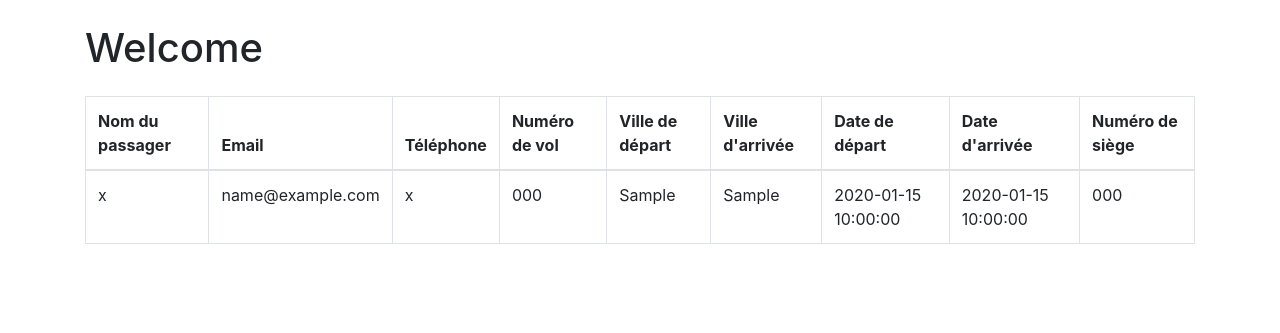
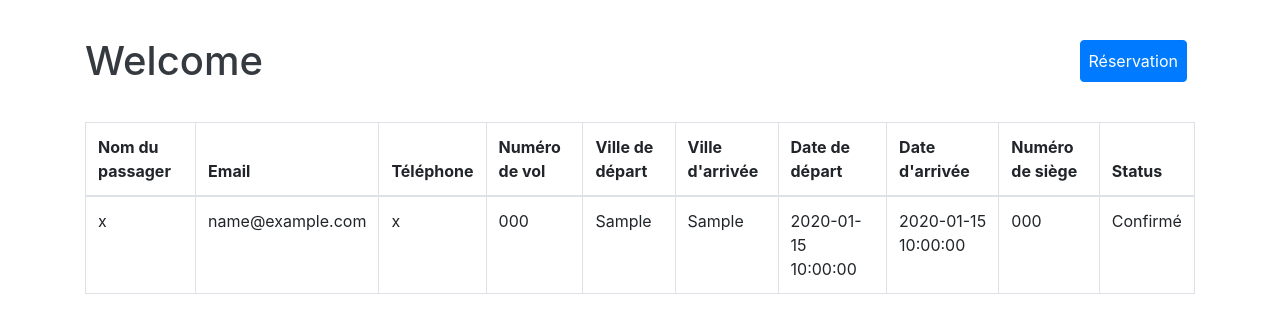
Before and after one commit to codeTun/vols-reservation, a PHP site: page /myReservation.php in a window 1280 px wide. Shown: the top 333 px of the page. Run offline with PHP 8.4, Linux system fonts and the light colour scheme; tables that the repository leaves empty or names only in its code hold one stand-in row (values such as "Sample post"); some libraries are stand-ins or nearby versions.

Commit message:
🌟 Completed !!

```diff
--- a/admin/index.php
+++ b/admin/index.php
@@ -92,6 +92,10 @@ while ($result = mysqli_fetch_assoc($mysqliquery)) {
     } elseif ($result['reservation_status'] == 'Cancelled') {
         $statusClass = 'status-cancelled';
         $statusText = 'Annulé';
+    }
+    elseif ($result['reservation_status'] == '') {
+        $statusClass = 'status-pending';
+        $statusText = 'encours';
     }
     ?>
     <tr>
--- a/user/myReservation.php
+++ b/user/myReservation.php
@@ -10,6 +10,30 @@ $conn = new mysqli($servername, $username, $password, $dbname);
 // Vérifier la connexion
 if ($conn->connect_error) {
     die("Connection failed: " . $conn->connect_error);
+}
+
+// Handle form submission
+if (isset($_POST['submit'])) {
+    $passenger_name = $_POST['passenger_name'];
+    $passenger_email = $_POST['passenger_email'];
+    $passenger_phone = $_POST['passenger_phone'];
+    $departure_city = $_POST['departure_city'];
+    $arrival_city = $_POST['arrival_city'];
+    $departure_date = $_POST['departure_date'];
+    $arrival_date = $_POST['arrival_date'];
+
+    $sql = "INSERT INTO reservation_vols (passenger_name, passenger_email, passenger_phone, departure_city, arrival_city, departure_date, arrival_date)
+            VALUES ('$passenger_name', '$passenger_email', '$passenger_phone', '$departure_city', '$arrival_city', '$departure_date', '$arrival_date')";
+
+    if ($conn->query($sql) === TRUE) {
+        // Redirect with success status
+        header("Location: myReservation.php?status=success");
+        exit;
+    } else {
+        // Redirect with error status
+        header("Location: myReservation.php?status=error");
+        exit;
+    }
 }
 
 // Récupérer les utilisateurs
@@ -26,9 +50,26 @@ $result = $conn->query($sql);
     <link rel="stylesheet" href="https://maxcdn.bootstrapcdn.com/bootstrap/4.0.0/css/bootstrap.min.css">
 </head>
 <body>
+    <!-- Navbar -->
+    <nav class="navbar navbar-expand-lg navbar-dark">
+        <div class="container">
+            <a class="navbar-brand" href="#">
+                <h1 class="my-4 text-dark">Welcome</h1>
+            </a>
+            <button class="navbar-toggler" type="button" data-toggle="collapse" data-target="#navbarNav" aria-controls="navbarNav" aria-expanded="false" aria-label="Toggle navigation">
+                <span class="navbar-toggler-icon"></span>
+            </button>
+            <div class="collapse navbar-collapse" id="navbarNav">
+                <ul class="navbar-nav ml-auto">
+                    <li class="nav-item">
+                        <a class="nav-link btn btn-primary text-white mx-2" href="#" data-toggle="modal" data-target="#addEmployeeModal">Réservation</a>
+                    </li>
+                </ul>
+            </div>
+        </div>
+    </nav>
+
     <div class="container">
-        <h1 class="my-4">Welcome</h1>
-
         <table class="table table-bordered">
             <thead>
                 <tr>
@@ -41,6 +82,7 @@ $result = $conn->query($sql);
                     <th>Date de départ</th>
                     <th>Date d'arrivée</th>
                     <th>Numéro de siège</th>
+                    <th>Status</th>
                 </tr>
             </thead>
             <tbody>
@@ -48,6 +90,19 @@ $result = $conn->query($sql);
                 if ($result->num_rows > 0) {
                     // Afficher les utilisateurs
                     while($row = $result->fetch_assoc()) {
+                        if ($row['reservation_status'] == 'Confirmed') {
+                            $statusClass = 'status-confirmed';
+                            $statusText = 'Confirmé';
+                        } elseif ($row['reservation_status'] == 'Pending') {
+                            $statusClass = 'status-pending';
+                            $statusText = 'En cours';
+                        } elseif ($row['reservation_status'] == 'Cancelled') {
+                            $statusClass = 'status-cancelled';
+                            $statusText = 'Annulé';
+                        } elseif ($row['reservation_status'] == '') {
+                            $statusClass = 'status-pending';
+                            $statusText = 'En cours';
+                        }
                         echo "<tr>";
                         echo "<td>" . $row["passenger_name"] . "</td>";
                         echo "<td>" . $row["passenger_email"] . "</td>";
@@ -58,10 +113,11 @@ $result = $conn->query($sql);
                         echo "<td>" . $row["departure_date"] . "</td>";
                         echo "<td>" . $row["arrival_date"] . "</td>";
                         echo "<td>" . $row["seat_number"] . "</td>";
+                        echo "<td>" . $statusText . "</td>";
                         echo "</tr>";
                     }
                 } else {
-                    echo "<tr><td colspan='3'>No users found</td></tr>";
+                    echo "<tr><td colspan='9'>No users found</td></tr>";
                 }
                 ?>
             </tbody>
@@ -71,7 +127,7 @@ $result = $conn->query($sql);
     <div id="addEmployeeModal" class="modal fade">
         <div class="modal-dialog">
             <div class="modal-content">
-                <form method="POST" action="../admin/insert.php">
+                <form method="POST" action="">
                     <div class="modal-header">
                         <h4 class="modal-title">Ajouter une réservation</h4>
                         <button type="button" class="close" data-dismiss="modal" aria-hidden="true">&times;</button>
@@ -114,6 +170,26 @@ $result = $conn->query($sql);
             </div>
         </div>
     </div>
+
+    <!-- jQuery -->
+    <script src="https://code.jquery.com/jquery-3.2.1.slim.min.js"></script>
+    <!-- Bootstrap JS -->
+    <script src="https://maxcdn.bootstrapcdn.com/bootstrap/4.0.0/js/bootstrap.min.js"></script>
+
+    <script>
+        $(document).ready(function() {
+            const urlParams = new URLSearchParams(window.location.search);
+            const status = urlParams.get('status');
+
+            if (status === 'success') {
+                alert('Réservation ajoutée avec succès!');
+                window.location.href = 'myReservation.php'; // Refresh the page
+            } else if (status === 'error') {
+                alert('Erreur lors de l\'ajout de la réservation.');
+                window.location.href = 'myReservation.php'; // Refresh the page
+            }
+        });
+    </script>
 </body>
 </html>
 
--- a/user/welcome.php
+++ b/user/welcome.php
@@ -20,9 +20,7 @@
             </button>
             <div class="collapse navbar-collapse" id="navbarNav">
                 <ul class="navbar-nav ml-auto">
-                    <li class="nav-item">
-                        <a class="nav-link btn btn-primary text-white mx-2" href="#" data-toggle="modal" data-target="#addEmployeeModal">Resérvation</a>
-                    </li>
+
                     <li class="nav-item">
                         <a class="nav-link btn btn-primary text-white mx-2" href="loginUser.php">Login</a>
                     </li>
```
